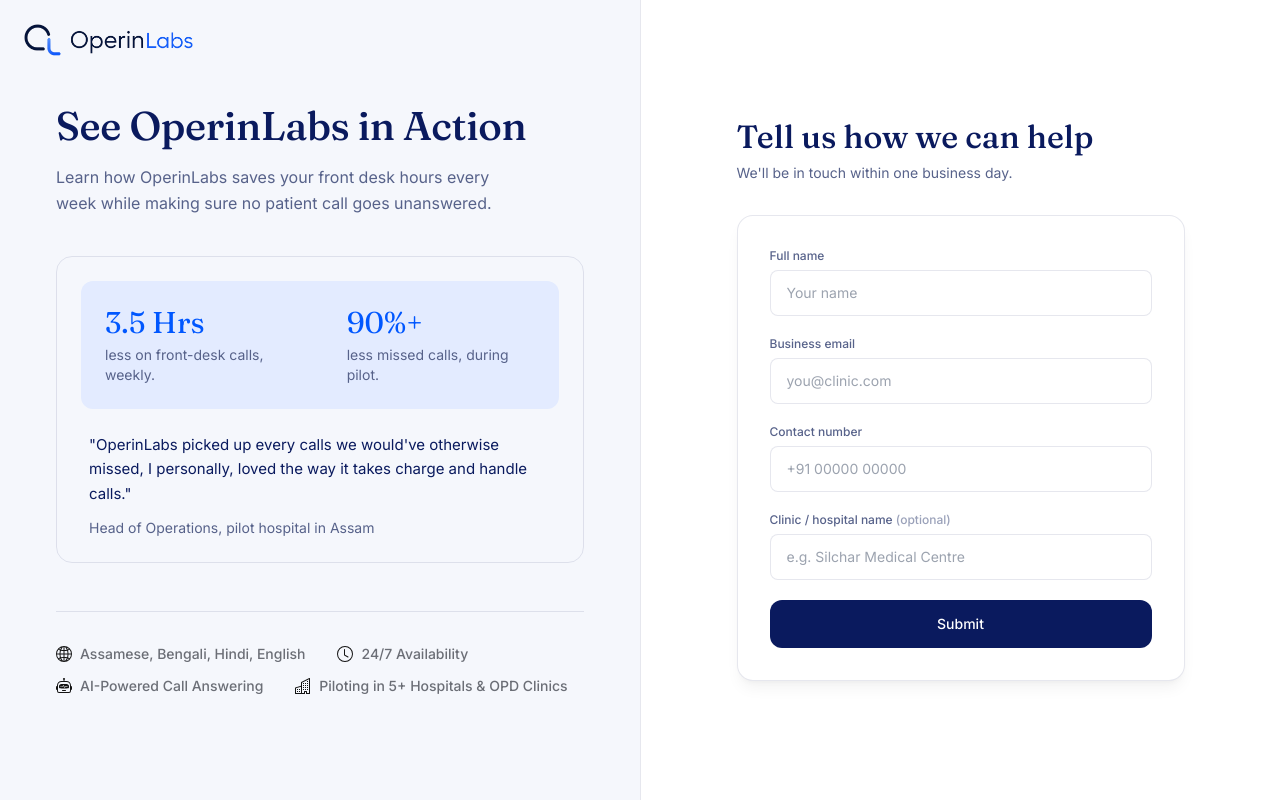
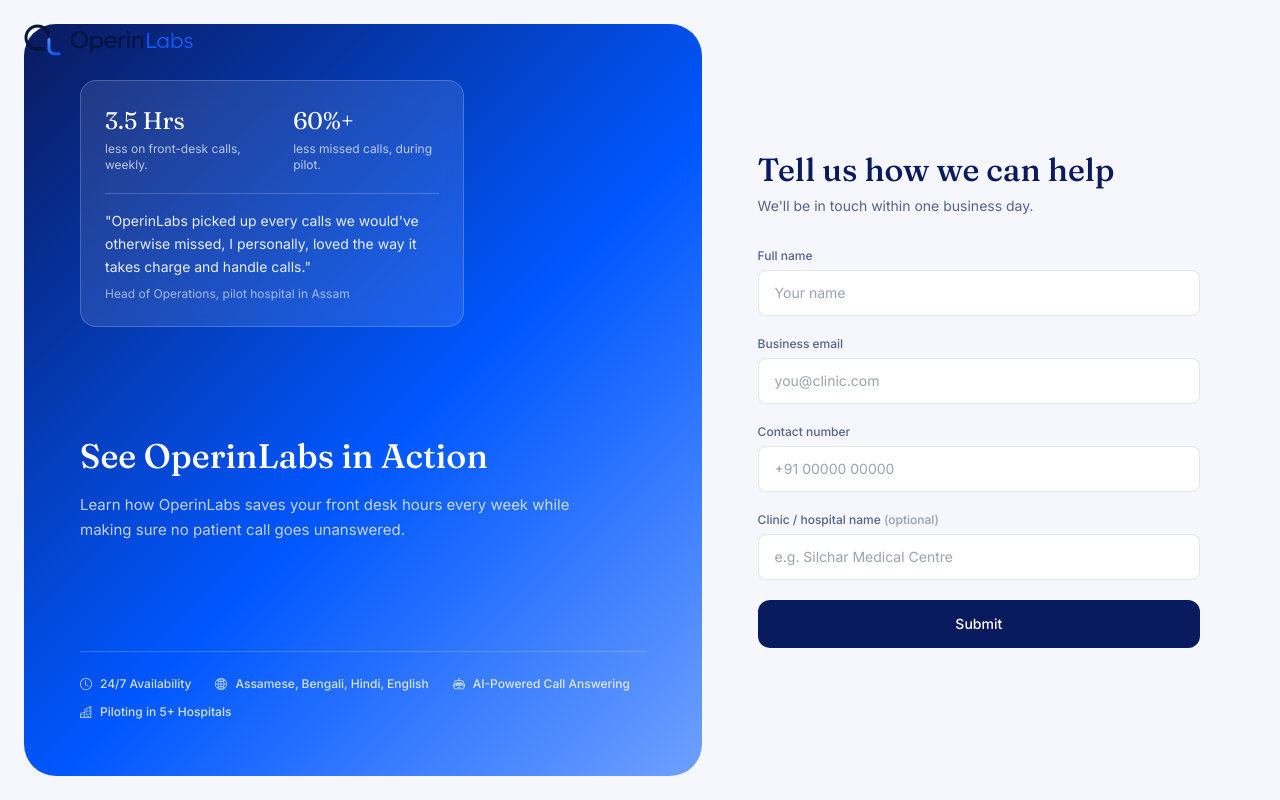
Before and after one commit to OperinLabs/OperinLabs-Landing-Page, a React (Vite) app: page /book-a-demo in a window 1280 px wide. Built offline with nearby package versions, Linux system fonts and the light colour scheme.

Commit message:
Update BookDemo.tsx

```diff
--- a/src/pages/BookDemo.tsx
+++ b/src/pages/BookDemo.tsx
@@ -1,7 +1,6 @@
 import { useState } from "react";
 import { motion } from "framer-motion";
-import { BsCheck2 } from "react-icons/bs";
-import TrustIndicators from "../components/TrustIndicators";
+import { BsCheck2, BsGlobe2, BsClock, BsRobot, BsBuildings } from "react-icons/bs";
 
 interface FormState {
   name: string;
@@ -17,12 +16,19 @@ const initialState: FormState = {
   organization: "",
 };
 
+const badges = [
+  { icon: BsClock, label: "24/7 Availability" },
+  { icon: BsGlobe2, label: "Assamese, Bengali, Hindi, English" },
+  { icon: BsRobot, label: "AI-Powered Call Answering" },
+  { icon: BsBuildings, label: "Piloting in 5+ Hospitals" },
+];
+
 // ---------------------------------------------------------------------------
 // SUBMISSION ENDPOINT — this posts nowhere yet. Point FORM_ENDPOINT at
 // Formspree, Netlify Forms, or your own API route to start receiving
 // real submissions.
 // ---------------------------------------------------------------------------
-const FORM_ENDPOINT = "https://formspree.io/f/mgaerdao";
+const FORM_ENDPOINT = "https://formspree.io/f/YOUR_FORM_ID";
 
 export default function BookDemo() {
   const [form, setForm] = useState<FormState>(initialState);
@@ -94,58 +100,76 @@ export default function BookDemo() {
   }
 
   return (
-    <div className="grid min-h-screen lg:grid-cols-2">
-      {/* Left half: off-white, content vertically centered */}
-      <div className="flex min-h-screen items-center bg-bg px-6 py-16 sm:px-14">
-        <div className="mx-auto max-w-xl">
-          <h1 className="font-editorial font-medium text-ink text-[32px] sm:text-[40px] leading-[1.1] tracking-[-0.01em]">
-            See OperinLabs in Action
-          </h1>
-          <p className="mt-4 max-w-[46ch] text-base leading-relaxed text-ink-soft">
-            Learn how OperinLabs saves your front desk hours every week
-            while making sure no patient call goes unanswered.
-          </p>
-
-          {/* Stats + testimonial together in one bordered card */}
-          <div className="mt-10 rounded-2xl border border-line p-6">
-            <div className="rounded-xl bg-accent-soft p-6">
-              <div className="flex gap-10">
+    <div className="flex min-h-screen flex-col bg-bg lg:flex-row lg:p-6">
+      {/* Left: floating gradient panel — inset with rounded corners, not edge-to-edge */}
+      <div
+        className="relative flex flex-col justify-between overflow-hidden px-8 py-28 sm:px-14 lg:w-[55%] lg:rounded-[32px] lg:py-14"
+        style={{
+          background:
+            "linear-gradient(135deg, #0A1A5E 0%, #0057FF 55%, #6FA0FF 100%)",
+        }}
+      >
+        {/* Frosted stat card */}
+        <motion.div
+          initial={{ opacity: 0, y: 12 }}
+          animate={{ opacity: 1, y: 0 }}
+          transition={{ duration: 0.4, ease: "easeOut" }}
+          className="w-fit max-w-sm rounded-2xl border border-white/20 bg-white/10 p-6 backdrop-blur-md"
+        >
+          <div className="flex gap-8">
             <div>
-                  <p className="font-editorial text-3xl text-accent">3.5 Hrs</p>
-                  <p className="mt-1 text-sm text-ink-soft">
+              <p className="font-editorial text-2xl text-white">3.5 Hrs</p>
+              <p className="mt-1 text-xs text-white/70">
                 less on front-desk calls, weekly.
               </p>
             </div>
             <div>
-                  <p className="font-editorial text-3xl text-accent">90%+</p>
-                  <p className="mt-1 text-sm text-ink-soft">
+              <p className="font-editorial text-2xl text-white">60%+</p>
+              <p className="mt-1 text-xs text-white/70">
                 less missed calls, during pilot.
               </p>
             </div>
           </div>
-            </div>
-
-            <div className="mt-6 px-2">
-              <p className="text-[15px] leading-relaxed text-ink">
+          <div className="mt-5 border-t border-white/20 pt-4">
+            <p className="text-sm leading-relaxed text-white/90">
               "OperinLabs picked up every calls we would've otherwise
               missed, I personally, loved the way it takes charge and
               handle calls."
             </p>
-              <p className="mt-3 text-sm text-ink-soft">
+            <p className="mt-2 text-xs text-white/60">
               Head of Operations, pilot hospital in Assam
             </p>
           </div>
+        </motion.div>
+
+        {/* Big tagline */}
+        <div className="mt-14 max-w-lg">
+          <h1 className="font-editorial font-medium text-white text-[28px] leading-[1.2] sm:text-[34px]">
+            See OperinLabs in Action
+          </h1>
+          <p className="mt-4 text-[15px] leading-relaxed text-white/75">
+            Learn how OperinLabs saves your front desk hours every week
+            while making sure no patient call goes unanswered.
+          </p>
         </div>
 
-          <div className="mt-12 border-t border-line pt-8">
-            <TrustIndicators />
+        {/* Bottom badge row */}
+        <div className="mt-14 flex flex-wrap gap-x-6 gap-y-3 border-t border-white/20 pt-6">
+          {badges.map(({ icon: Icon, label }) => (
+            <div
+              key={label}
+              className="flex items-center gap-2 text-xs font-medium text-white/80"
+            >
+              <Icon aria-hidden="true" />
+              <span>{label}</span>
             </div>
+          ))}
         </div>
       </div>
 
-      {/* Right half: white, form boxed like the Sully reference */}
-      <div className="flex min-h-screen items-center border-t border-line bg-white px-6 py-16 sm:px-14 lg:border-l lg:border-t-0">
-        <div className="mx-auto w-full max-w-md">
+      {/* Right: plain background, centered narrow form column */}
+      <div className="flex flex-1 items-center justify-center px-6 py-16 sm:px-14">
+        <div className="w-full max-w-md">
           <h2 className="font-editorial font-medium text-ink text-[28px] sm:text-[32px] leading-[1.15]">
             Tell us how we can help
           </h2>
@@ -157,7 +181,6 @@ export default function BookDemo() {
             initial={{ opacity: 0, y: 12 }}
             animate={{ opacity: 1, y: 0 }}
             transition={{ duration: 0.4, ease: "easeOut" }}
-            className="rounded-2xl border border-line bg-white p-8 shadow-lg shadow-black/5"
           >
             <form onSubmit={handleSubmit} noValidate className="space-y-5">
               <div>
```
Lines whose indentation alone changed are shown as unchanged.
